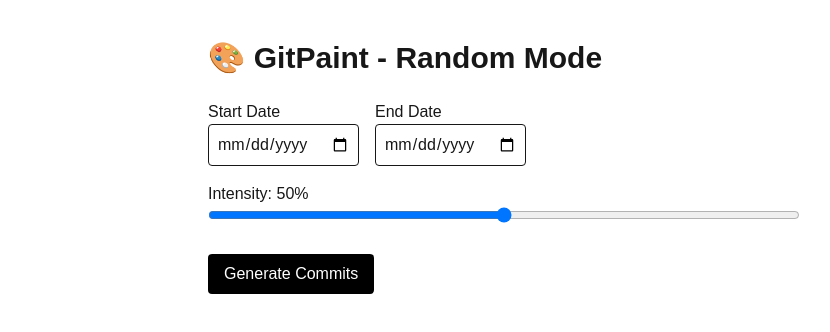
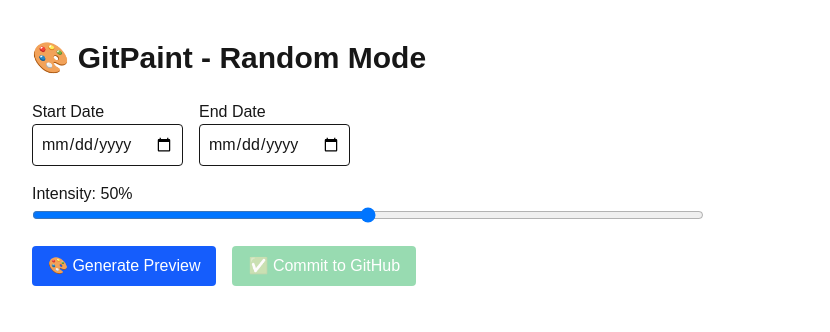
Before and after one commit to ArmoredVortex/gitpaint, a Next.js app: page / in a window 1280 px wide. Shown: the top 332 px of the page, without its empty margins (136-966 px from the left). Built offline with nearby package versions, Linux system fonts and the light colour scheme.

Commit message:
add ContributionGrid component and integrate with home page;

```diff
--- /dev/null
+++ b/src/components/ContributionGrid.tsx
@@ -0,0 +1,73 @@
+// src/components/ContributionGrid.tsx
+import React from "react";
+import { eachDayOfInterval, parseISO, format, startOfWeek } from "date-fns";
+
+const LEVELS = [
+  "#ebedf0", // 0 commits - light gray
+  "#9be9a8", // 1+
+  "#40c463", // 3+
+  "#30a14e", // 5+
+  "#216e39", // 7+
+];
+
+function getColor(level: number) {
+  return LEVELS[Math.min(level, 4)];
+}
+
+function getGrid(startDate: string, endDate: string, dates: string[]) {
+  const dayCount = {};
+  for (const date of dates) {
+    const key = format(new Date(date), "yyyy-MM-dd");
+    dayCount[key] = (dayCount[key] || 0) + 1;
+  }
+  // console.log(dayCount);
+
+  const start = startOfWeek(parseISO(startDate), { weekStartsOn: 0 });
+  const allDays = eachDayOfInterval({ start, end: parseISO(endDate) });
+
+  const columns: string[][] = [];
+  for (let i = 0; i < allDays.length; i += 7) {
+    const week = allDays.slice(i, i + 7).map((d) => {
+      const key = format(d, "yyyy-MM-dd");
+      // console.log(key);
+      // console.log(dayCount[key]);
+      const commits = dayCount[key] || 0;
+      console.log(commits);
+      // const level = Math.min(commits, 4); // Cap intensity
+      const level = commits === 0 ? 0 : Math.min(commits, LEVELS.length - 1);
+      return getColor(level);
+    });
+    columns.push(week);
+  }
+
+  return columns;
+}
+
+export function ContributionGrid({ start, end, dates }) {
+  if (!start || !end || dates.length === 0) return null;
+
+  const columns = getGrid(start, end, dates);
+
+  return (
+    <div className="mt-8">
+      <h2 className="text-lg font-semibold mb-2">Contribution Preview</h2>
+      <div className="flex gap-1 overflow-x-auto">
+        {columns.map((week, colIdx) => (
+          <div key={colIdx} className="flex flex-col gap-1">
+            {week.map((color, rowIdx) => (
+              <div
+                key={rowIdx}
+                style={{
+                  width: 12,
+                  height: 12,
+                  backgroundColor: color,
+                  borderRadius: 2,
+                }}
+              />
+            ))}
+          </div>
+        ))}
+      </div>
+    </div>
+  );
+}
--- a/src/components/IntensitySlider.tsx
+++ b/src/components/IntensitySlider.tsx
@@ -2,7 +2,7 @@
 
 export function IntensitySlider({ intensity, setIntensity }) {
   return (
-    <div className="mt-4">
+    <div className="mt-4 max-w-2xl">
       <label>
         Intensity: {Math.round(intensity * 100)}%
         <input
--- a/src/lib/random.ts
+++ b/src/lib/random.ts
@@ -1,15 +1,21 @@
 export function generateRandomDates(
   start: Date,
   end: Date,
-  intensity = 0.5
+  intensity = 0.5 // 0 to 1, both frequency and density
 ): string[] {
   const result: string[] = [];
   const current = new Date(start);
 
+  const maxCommitsPerDay = Math.round(intensity * 10); // up to 4 commits/day for high intensity
+
   while (current <= end) {
     if (Math.random() < intensity) {
-      const iso = new Date(current).toISOString();
-      result.push(iso);
+      const commitCount = Math.floor(Math.random() * (maxCommitsPerDay + 1)); // 0 to maxCommitsPerDay
+
+      for (let i = 0; i < commitCount; i++) {
+        const iso = new Date(current).toISOString();
+        result.push(iso);
+      }
     }
     current.setDate(current.getDate() + 1);
   }
--- a/src/pages/index.tsx
+++ b/src/pages/index.tsx
@@ -2,42 +2,61 @@
 import { DateRangePicker } from "../components/DateRangePicker";
 import { IntensitySlider } from "../components/IntensitySlider";
 import { GenerateButton } from "../components/GenerateButton";
+import { ContributionGrid } from "@/components/ContributionGrid";
 
 export default function Home() {
   const [start, setStart] = useState("");
   const [end, setEnd] = useState("");
   const [intensity, setIntensity] = useState(0.5);
   const [loading, setLoading] = useState(false);
+  const [previewDates, setPreviewDates] = useState<string[]>([]);
+  const [generated, setGenerated] = useState(false);
 
   async function handleGenerate() {
     if (!start || !end) return alert("Please select both dates");
     setLoading(true);
     try {
-      const res1 = await fetch("/api/random", {
+      const res = await fetch("/api/random", {
         method: "POST",
         body: JSON.stringify({ start, end, intensity }),
         headers: { "Content-Type": "application/json" },
       });
-      const { dates } = await res1.json();
+      const { dates } = await res.json();
+      setPreviewDates(dates);
+      setGenerated(true);
+    } catch (err) {
+      console.error(err);
+      alert("❌ Error generating preview");
+    } finally {
+      setLoading(false);
+    }
+  }
 
-      const res2 = await fetch("/api/generate", {
+  async function handleCommit() {
+    if (!generated || previewDates.length === 0) {
+      alert("Generate a preview first!");
+      return;
+    }
+
+    setLoading(true);
+    try {
+      const res = await fetch("/api/generate", {
         method: "POST",
-        body: JSON.stringify({ dates }),
+        body: JSON.stringify({ dates: previewDates }),
         headers: { "Content-Type": "application/json" },
       });
-
-      const result = await res2.json();
+      const result = await res.json();
       alert(`✅ ${result.count} commits generated.`);
     } catch (err) {
       console.error(err);
-      alert("❌ Error generating commits");
+      alert("❌ Error committing to git");
     } finally {
       setLoading(false);
     }
   }
 
   return (
-    <main className="p-10 max-w-2xl mx-auto">
+    <main className="p-10 max-w-5xl mx-auto">
       <h1 className="text-3xl font-bold mb-6">🎨 GitPaint - Random Mode</h1>
 
       <DateRangePicker
@@ -47,7 +66,24 @@
         onEndChange={setEnd}
       />
       <IntensitySlider intensity={intensity} setIntensity={setIntensity} />
-      <GenerateButton onClick={handleGenerate} loading={loading} />
+
+      <div className="flex gap-4 mt-4">
+        <button
+          onClick={handleGenerate}
+          className="bg-blue-600 text-white px-4 py-2 rounded hover:bg-blue-700"
+        >
+          🎨 Generate Preview
+        </button>
+        <button
+          onClick={handleCommit}
+          className="bg-green-600 text-white px-4 py-2 rounded hover:bg-green-700 disabled:opacity-40"
+          disabled={!generated}
+        >
+          ✅ Commit to GitHub
+        </button>
+      </div>
+
+      <ContributionGrid start={start} end={end} dates={previewDates} />
     </main>
   );
 }
```
